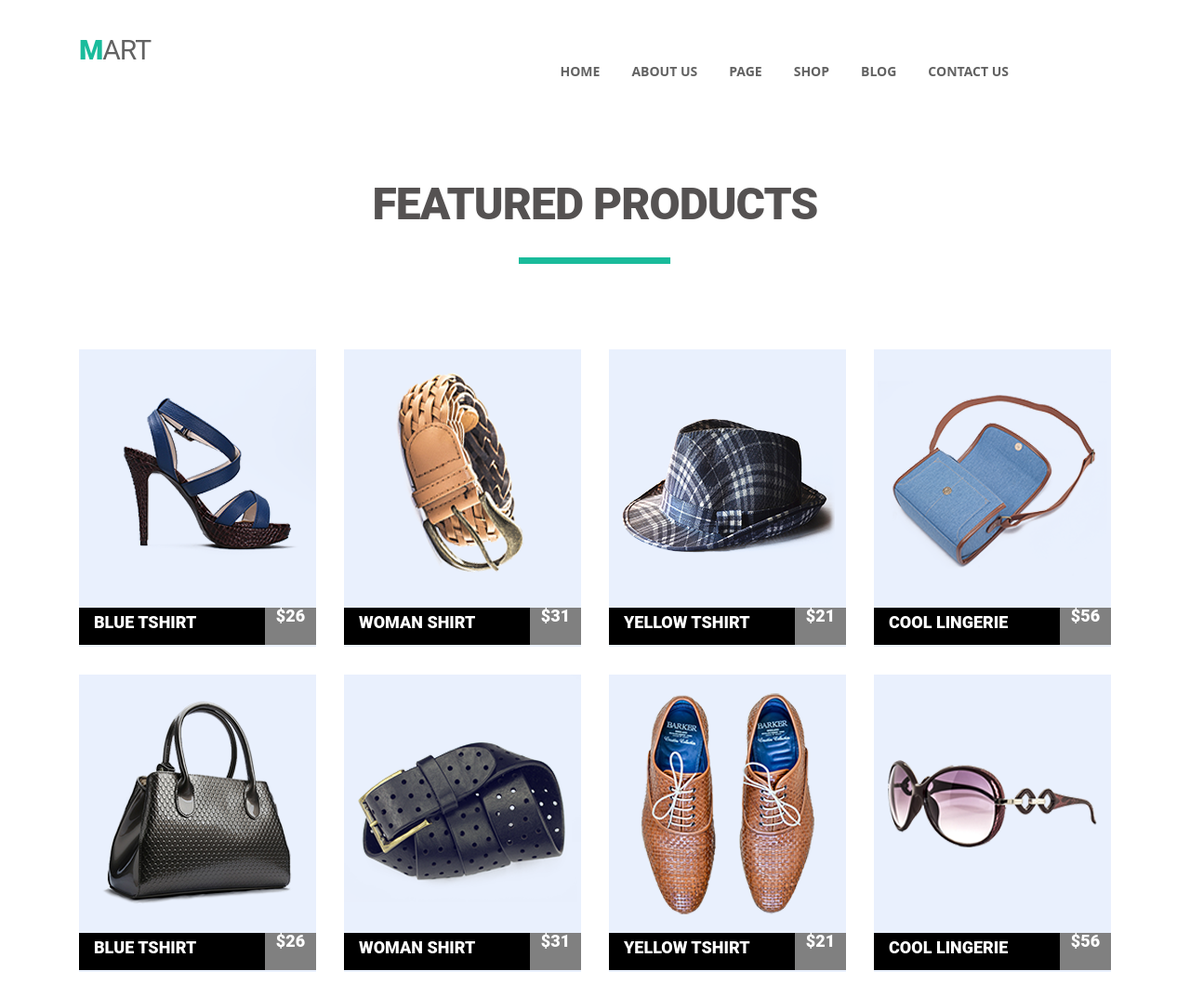
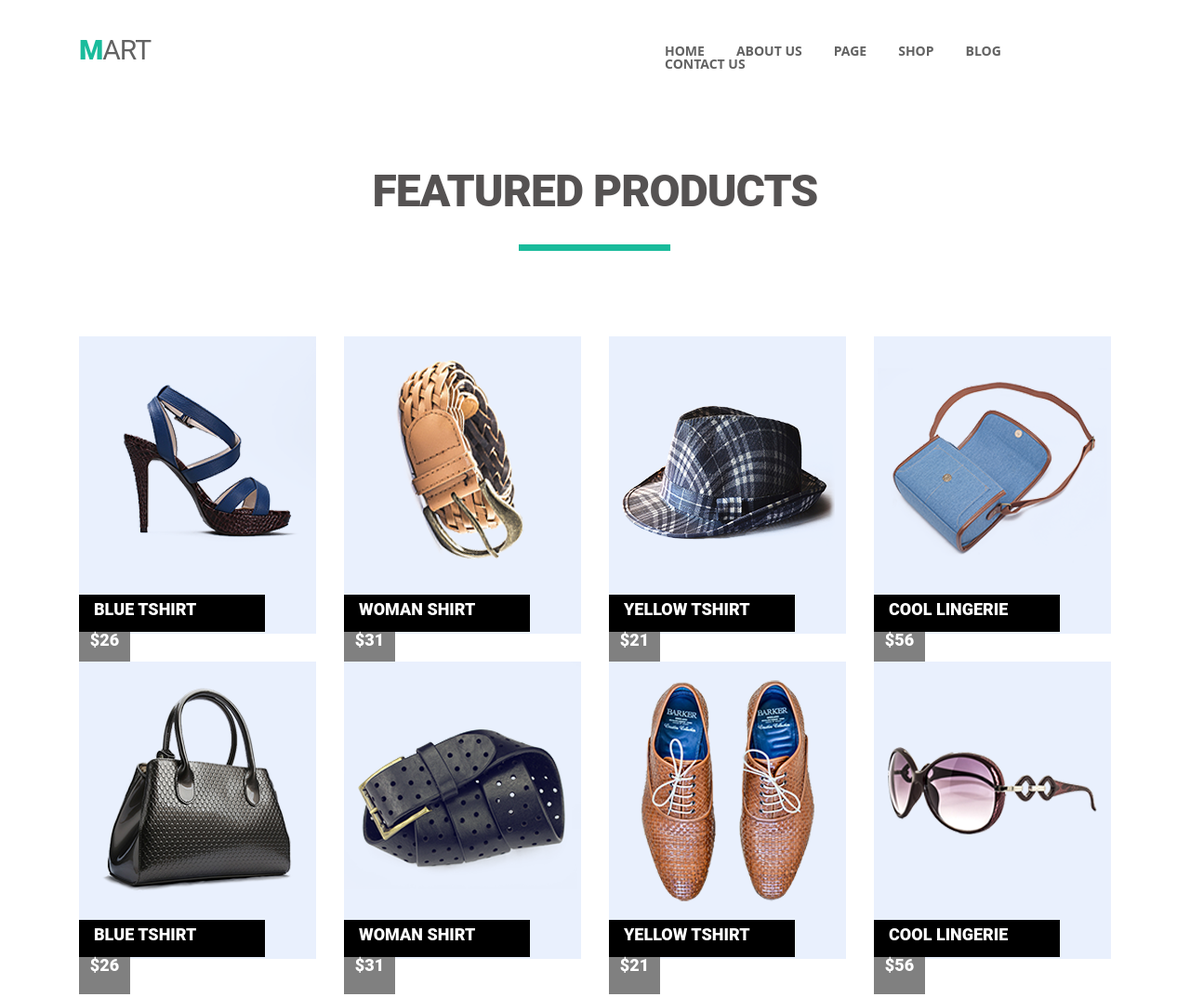
Before and after one commit to Nadyushe4ka/FE11, a plain HTML site: page hw4/index.html in a window 1280 px wide. Shown: the top 1073 px of the page at 93% size. Drawn offline with Linux system fonts and the light colour scheme.

Commit message:
hw4-correction

```diff
--- a/hw4/css/style.css
+++ b/hw4/css/style.css
@@ -21,34 +21,35 @@ img{
     max-width: 100%;
     height: auto;
 }
+.clearfix::after{
+    display: table;
+    content: "";
+    clear: both;
+}
 /*Nav menu*/
 .page-nav{
     margin: 0;
     padding: 38px 0 120px 0;
     list-style: none;
     box-sizing: border-box;
-    display: inline-block;
-    width: 1110px;
+    text-transform: uppercase;
 }
 .menu{
-    vertical-align: middle;
-    font-size: 0;
-    width: 1000px;
-    text-align: right;
-    margin-right: 0 !important;
-}
-.menu li{
-    display: inline-block;
-}
-.menu-item{
-    text-transform: uppercase;
-    margin-right: 34px;
+    width: 480px;
+    margin: 0;
+    padding: 0;
     font-family: "Open Sans";
     font-size: 14px;
     font-weight: bold;
-    letter-spacing: 0;
-    vertical-align: middle;
+    float: right;
+    margin-top: 10px;
 }
+.menu li{
+    float: left;
+}
+.menu-item{
+    margin-right: 34px;
+    }
 .menu-item a:hover,
 .menu-item a:focus{
     color: #1abc9c;
@@ -66,7 +67,6 @@ img{
     line-height: 32px;
     color: #626262;
     text-decoration-line: none;
-    vertical-align: middle;
 }
 .menu-logo:first-letter{
     color: #1abc9c;
@@ -83,7 +83,6 @@ img{
 }
 /*Main menu*/
 main{
-    font-size: 0;
 }
 .visually-hidden:not(:focus):not(:active), input[type="checkbox"].visually-hidden, input[type="radio"].visually-hidden {
     position: absolute;
@@ -123,17 +122,17 @@ main{
     font-family: "Roboto";
     font-weight: 800;
     text-align: left;
-    vertical-align: middle;
 }
 .list-1{
+    float: left;
     width: 255px;
     height: 320px;
-    display: inline-block;
     color: #ffffff;
     margin-right: 30px;
     margin-bottom: 30px;
     background-color: #e9f0fd;
 }
+
 .list-1:nth-child(4n){
     margin-right: 0;
 }
@@ -145,10 +144,8 @@ main{
     font-size: 18px;
     line-height: 32px;
     background-color: black;
-    display: inline-block;
     width: 200px;
     height: 40px;
-    vertical-align: middle;
     text-indent: 1rem;
 }
 .box-price {
@@ -157,11 +154,9 @@ main{
     width: 55px;
     height: 40px;
     color: white;
-    display: inline-block;
-    vertical-align: middle;
     text-align: center;
     background-color: gray;
-    vertical-align: bottom
+    clear: left
 }
 .list-1:hover .box-title{
     background-color: #1abc9c;
@@ -173,9 +168,9 @@ main{
     font-family: "Open Sans";
 }
 .list-2{
+    float: left;
     width: 350px;
     height: 495px;
-    display: inline-block;
     color: #555252;
     margin-right: 30px;
     margin-bottom: 30px;
@@ -191,7 +186,6 @@ main{
 }
 .blog-title{
     font-size: 18px;
-    letter-spacing: 0;
     line-height: 26px;
     margin-bottom: 11px;
 }
--- a/hw4/index.html
+++ b/hw4/index.html
@@ -13,7 +13,7 @@
         <header>
             <nav class="page-nav">
                 <a href="#" class="menu-logo">MART</a>
-                <ul class="menu">
+                <ul class="menu clearfix">
                     <li class="menu-item">
                         <a href="#" class="menu-link">Home</a>
                     </li>
@@ -40,7 +40,7 @@
             <img  class="topic-image1" src="./image/Rectangle.png" alt="rectangle" width="164" height="7">
             <section>
                 <h2 class="visually-hidden">Products</h2>
-                <ul class="product-list">
+                <ul class="product-list clearfix">
                     <li class="list-1"><img src="./image/img-1.png" alt="Blue Tshirt">
                     <h3 class="box-title">Blue Tshirt</h3>
                     <p class="box-price">$26</p>
@@ -79,7 +79,7 @@
             <img class="topic-image2" src="./image/Rectangle.png" alt="Blog" width="164" height="7">
             <section>
                 <h2 class="visually-hidden">Latest news</h2>
-                <ul class="blog-list">
+                <ul class="blog-list clearfix">
                     <li class="list-2">
                         <img class="blog-image" src="./image/img-9.png" alt="ipad">
                             <h3 class="blog-title">Lorem Ipsum. Proin gravida nibh vel velit auctor aliquet. Aenea</h3>
```
